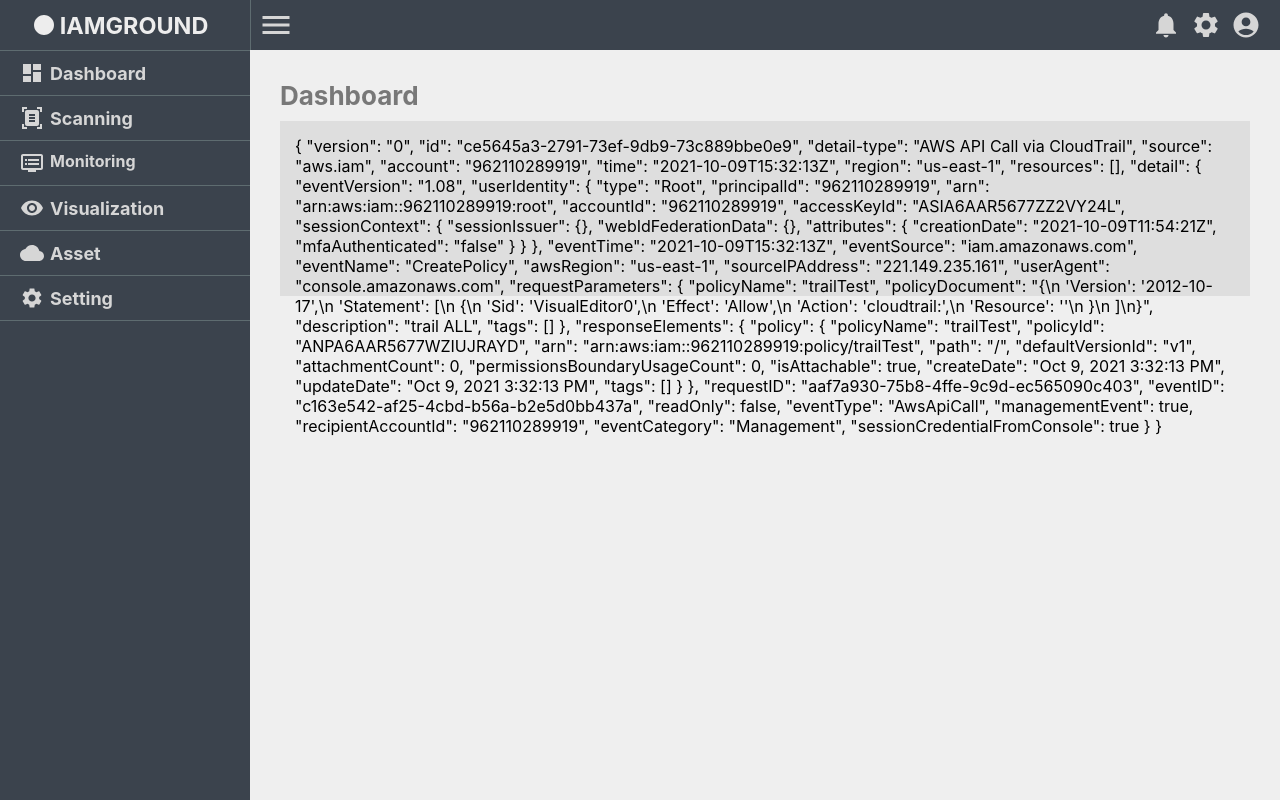
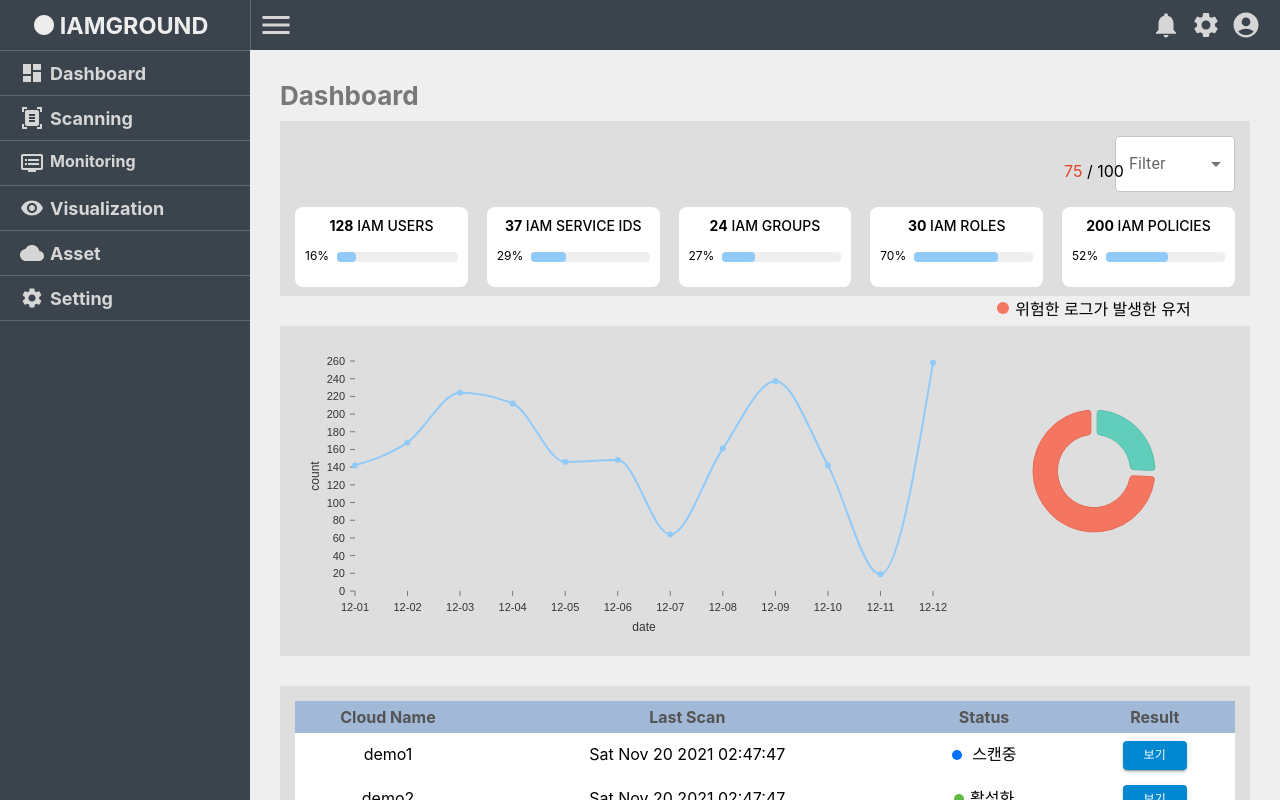
Before and after one commit to shunn2/iamground_front, a React (Create React App) app: page / in a window 1280 px wide. Built offline with nearby package versions, Linux system fonts and the light colour scheme.

Commit message:
2nd presentation

```diff
--- a/src/routes/Home.js
+++ b/src/routes/Home.js
@@ -1,74 +1,74 @@
 import React, { useMemo } from "react";
-import InputLabel from '@mui/material/InputLabel';
-import MenuItem from '@mui/material/MenuItem';
-import FormControl from '@mui/material/FormControl';
-import Select from '@mui/material/Select';
-import { ResponsiveLine } from '@nivo/line'
-import { ResponsivePie } from '@nivo/pie'
+import InputLabel from "@mui/material/InputLabel";
+import MenuItem from "@mui/material/MenuItem";
+import FormControl from "@mui/material/FormControl";
+import Select from "@mui/material/Select";
+import { ResponsiveLine } from "@nivo/line";
+import { ResponsivePie } from "@nivo/pie";
 import Table from "../components/module/homeTable";
 
-function Home () {
-  const [age, setAge] = React.useState('');
+function Home() {
+  const [age, setAge] = React.useState("");
 
   const handleChange = (event) => {
     setAge(event.target.value);
   };
   const data = [
     {
-      "id": "korea",
-      "color": "#90CAF9",
-      "data": [
+      id: "korea",
+      color: "#90CAF9",
+      data: [
         {
-          "x": "12-01",
-          "y": 142
+          x: "12-01",
+          y: 142,
         },
         {
-          "x": "12-02",
-          "y": 168
+          x: "12-02",
+          y: 168,
         },
         {
-          "x": "12-03",
-          "y": 224
+          x: "12-03",
+          y: 224,
         },
         {
-          "x": "12-04",
-          "y": 212
+          x: "12-04",
+          y: 212,
         },
         {
-          "x": "12-05",
-          "y": 146
+          x: "12-05",
+          y: 146,
         },
         {
-          "x": "12-06",
-          "y": 148
+          x: "12-06",
+          y: 148,
         },
         {
-          "x": "12-07",
-          "y": 64
+          x: "12-07",
+          y: 64,
         },
         {
-          "x": "12-08",
-          "y": 161
+          x: "12-08",
+          y: 161,
         },
         {
-          "x": "12-09",
-          "y": 237
+          x: "12-09",
+          y: 237,
         },
         {
-          "x": "12-10",
-          "y": 142
+          x: "12-10",
+          y: 142,
         },
         {
-          "x": "12-11",
-          "y": 19
+          x: "12-11",
+          y: 19,
         },
         {
-          "x": "12-12",
-          "y": 258
-        }
-      ]
+          x: "12-12",
+          y: 258,
         },
-  ]
+      ],
+    },
+  ];
 
   const MyResponsiveLine = ({ data /* see data tab */ }) => (
     <ResponsiveLine
@@ -76,46 +76,46 @@ function Home () {
       curve="monotoneX"
       colors="#90CAF9"
       margin={{ top: 20, right: 20, bottom: 50, left: 60 }}
-            yScale={{ type: 'linear', min: 'auto', max: 'auto', stacked: true, reverse: false }}
+      yScale={{ type: "linear", min: "auto", max: "auto", stacked: true, reverse: false }}
       yFormat=" >-.2f"
       axisTop={null}
       axisRight={null}
       axisBottom={{
-                orient: 'bottom',
+        orient: "bottom",
         tickSize: 5,
         tickPadding: 5,
         tickRotation: 0,
-                legend: 'date',
+        legend: "date",
         legendOffset: 36,
-                legendPosition: 'middle'
+        legendPosition: "middle",
       }}
       axisLeft={{
-                orient: 'left',
+        orient: "left",
         tickSize: 5,
         tickPadding: 5,
         tickRotation: 0,
-                legend: 'count',
+        legend: "count",
         legendOffset: -40,
-                legendPosition: 'middle'
+        legendPosition: "middle",
       }}
       useMesh={true}
     />
-    )
+  );
 
   const pieData = [
     {
-        "id": "안전한 유저",
-        "label": "안전한 유저",
-        "value": 25,
-        "color": "#61CDBB"
+      id: "안전한 유저",
+      label: "안전한 유저",
+      value: 25,
+      color: "#61CDBB",
     },
     {
-        "id": "위험한 로그가 발생한 유저",
-        "label": "위험한 로그가 발생한 유저",
-        "value": 75,
-        "color": "#F47560"
-      }
-    ]
+      id: "위험한 로그가 발생한 유저",
+      label: "위험한 로그가 발생한 유저",
+      value: 75,
+      color: "#F47560",
+    },
+  ];
 
   const MyResponsivePie = ({ data /* see data tab */ }) => (
     <ResponsivePie
@@ -127,47 +127,47 @@ function Home () {
       activeOuterRadiusOffset={8}
       borderWidth={1}
       colors={(pie) => pieData.find((v) => v.id === pie.id).color}
-          borderColor={{ from: 'color', modifiers: [ [ 'darker', 0.2 ] ] }}
+      borderColor={{ from: "color", modifiers: [["darker", 0.2]] }}
       arcLinkLabelsSkipAngle={10}
       arcLinkLabelsTextColor="#DEDEDE"
       arcLinkLabelsThickness={0}
-          arcLinkLabelsColor={{ from: 'color' }}
+      arcLinkLabelsColor={{ from: "color" }}
       arcLabelsSkipAngle={10}
       arcLabelsTextColor={(pie) => pieData.find((v) => v.id === pie.id).color}
       defs={[
         {
-                  id: 'dots',
-                  background: 'inherit',
-                  color: '#F47560',
+          id: "dots",
+          background: "inherit",
+          color: "#F47560",
           size: 4,
           padding: 1,
-                  stagger: true
+          stagger: true,
         },
         {
-                  id: 'lines',
-                  background: 'inherit',
-                  color: '#61CDBB',
+          id: "lines",
+          background: "inherit",
+          color: "#61CDBB",
           rotation: -45,
           lineWidth: 6,
-                  spacing: 10
-              }
+          spacing: 10,
+        },
       ]}
       fill={[
         {
           match: {
-                      id: 'hack'
+            id: "hack",
           },
-                  id: 'dots'
+          id: "dots",
         },
         {
           match: {
-                      id: 'c'
+            id: "c",
           },
-                  id: 'lines'
-              }
+          id: "lines",
+        },
       ]}
     />
-  )
+  );
 
   const columns = useMemo(
     () => [
@@ -191,7 +191,8 @@ function Home () {
     []
   );
 
-  const data_table = [{
+  const data_table = [
+    {
       cloudName: "demo1",
       lastScanTime: "Sat Nov 20 2021 02:47:47",
       status: "스캔중",
@@ -220,80 +221,179 @@ function Home () {
       lastScanTime: "Sat Nov 20 2021 02:47:47",
       status: "활성화",
       result: "result",
-  }]
+    },
+  ];
 
   return (
     <>
-      <h1 style={{ color: "#787878",margin:'0px 0px 10px 0px', fontSize:'26px' }}>Dashboard</h1>
-      <div
-        style={{width:'calc(100% - 30px)', height:'145px', backgroundColor:'#dedede', padding:'15px', marginBottom:'30px'}}
-      >
-        {JSON.stringify({
-  "version": "0",
-  "id": "ce5645a3-2791-73ef-9db9-73c889bbe0e9",
+      <h1 style={{ color: "#787878", margin: "0px 0px 10px 0px", fontSize: "26px" }}>Dashboard</h1>
+      <div style={{ width: "calc(100% - 30px)", height: "145px", backgroundColor: "#dedede", padding: "15px", marginBottom: "30px" }}>
+        <div style={{ display: "flex", justifyContent: "flex-end" }}>
+          <div style={{ width: "120px", backgroundColor: "#ffffff", borderRadius: "4px" }}>
+            <FormControl fullWidth>
+              <InputLabel id="demo-simple-select-label">Filter</InputLabel>
+              <Select labelId="demo-simple-select-label" id="demo-simple-select" value={age} label="Age" onChange={handleChange}>
+                <MenuItem value={10}>ALL</MenuItem>
+                <MenuItem value={20}>Twenty</MenuItem>
+                <MenuItem value={30}>Thirty</MenuItem>
+              </Select>
+            </FormControl>
+          </div>
+        </div>
+
+        <div style={{ display: "flex", gap: "0px 2%", marginTop: "15px" }}>
+          <div style={{ width: "calc(18.4% - 20px)", height: "60px", backgroundColor: "#ffffff", borderRadius: "8px", padding: "10px" }}>
+            <div style={{ textAlign: "center", fontSize: "14px", fontWeight: "500", height: "19px" }}>
+              <span style={{ fontWeight: "bold" }}>128</span> IAM USERS
+            </div>
+            <div style={{ height: "41px", display: "flex", alignItems: "center" }}>
+              <div style={{ marginRight: "8px", marginBottom: "2px", fontSize: "12px" }}>16%</div>
+              <div style={{ width: "100%", height: "10px", backgroundColor: "#EFEFEF", borderRadius: "4px" }}>
+                <div style={{ width: "16%", height: "10px", backgroundColor: "#90CAF9", borderRadius: "4px" }}></div>
+              </div>
+            </div>
+          </div>
+
+          <div style={{ width: "calc(18.4% - 20px)", height: "60px", backgroundColor: "#ffffff", borderRadius: "8px", padding: "10px" }}>
+            <div style={{ textAlign: "center", fontSize: "14px", fontWeight: "500", height: "19px" }}>
+              <span style={{ fontWeight: "bold" }}>37</span> IAM SERVICE IDS
+            </div>
+            <div style={{ height: "41px", display: "flex", alignItems: "center" }}>
+              <div style={{ marginRight: "8px", marginBottom: "2px", fontSize: "12px" }}>29%</div>
+              <div style={{ width: "100%", height: "10px", backgroundColor: "#EFEFEF", borderRadius: "4px" }}>
+                <div style={{ width: "29%", height: "10px", backgroundColor: "#90CAF9", borderRadius: "4px" }}></div>
+              </div>
+            </div>
+          </div>
+
+          <div style={{ width: "calc(18.4% - 20px)", height: "60px", backgroundColor: "#ffffff", borderRadius: "8px", padding: "10px" }}>
+            <div style={{ textAlign: "center", fontSize: "14px", fontWeight: "500", height: "19px" }}>
+              <span style={{ fontWeight: "bold" }}>24</span> IAM GROUPS
+            </div>
+            <div style={{ height: "41px", display: "flex", alignItems: "center" }}>
+              <div style={{ marginRight: "8px", marginBottom: "2px", fontSize: "12px" }}>27%</div>
+              <div style={{ width: "100%", height: "10px", backgroundColor: "#EFEFEF", borderRadius: "4px" }}>
+                <div style={{ width: "27%", height: "10px", backgroundColor: "#90CAF9", borderRadius: "4px" }}></div>
+              </div>
+            </div>
+          </div>
+
+          <div style={{ width: "calc(18.4% - 20px)", height: "60px", backgroundColor: "#ffffff", borderRadius: "8px", padding: "10px" }}>
+            <div style={{ textAlign: "center", fontSize: "14px", fontWeight: "500", height: "19px" }}>
+              <span style={{ fontWeight: "bold" }}>30</span> IAM ROLES
+            </div>
+            <div style={{ height: "41px", display: "flex", alignItems: "center" }}>
+              <div style={{ marginRight: "8px", marginBottom: "2px", fontSize: "12px" }}>70%</div>
+              <div style={{ width: "100%", height: "10px", backgroundColor: "#EFEFEF", borderRadius: "4px" }}>
+                <div style={{ width: "70%", height: "10px", backgroundColor: "#90CAF9", borderRadius: "4px" }}></div>
+              </div>
+            </div>
+          </div>
+
+          <div style={{ width: "calc(18.4% - 20px)", height: "60px", backgroundColor: "#ffffff", borderRadius: "8px", padding: "10px" }}>
+            <div style={{ textAlign: "center", fontSize: "14px", fontWeight: "500", height: "19px" }}>
+              <span style={{ fontWeight: "bold" }}>200</span> IAM POLICIES
+            </div>
+            <div style={{ height: "41px", display: "flex", alignItems: "center" }}>
+              <div style={{ marginRight: "8px", marginBottom: "2px", fontSize: "12px" }}>52%</div>
+              <div style={{ width: "100%", height: "10px", backgroundColor: "#EFEFEF", borderRadius: "4px" }}>
+                <div style={{ width: "52%", height: "10px", backgroundColor: "#90CAF9", borderRadius: "4px" }}></div>
+              </div>
+            </div>
+          </div>
+          {/* {JSON.stringify(
+            {
+              version: "0",
+              id: "ce5645a3-2791-73ef-9db9-73c889bbe0e9",
               "detail-type": "AWS API Call via CloudTrail",
-  "source": "aws.iam",
-  "account": "962110289919",
-  "time": "2021-10-09T15:32:13Z",
-  "region": "us-east-1",
-  "resources": [],
-  "detail": {
-    "eventVersion": "1.08",
-    "userIdentity": {
-      "type": "Root",
-      "principalId": "962110289919",
-      "arn": "arn:aws:iam::962110289919:root",
-      "accountId": "962110289919",
-      "accessKeyId": "ASIA6AAR5677ZZ2VY24L",
-      "sessionContext": {
-        "sessionIssuer": {},
-        "webIdFederationData": {},
-        "attributes": {
-          "creationDate": "2021-10-09T11:54:21Z",
-          "mfaAuthenticated": "false"
-        }
-      }
+              source: "aws.iam",
+              account: "962110289919",
+              time: "2021-10-09T15:32:13Z",
+              region: "us-east-1",
+              resources: [],
+              detail: {
+                eventVersion: "1.08",
+                userIdentity: {
+                  type: "Root",
+                  principalId: "962110289919",
+                  arn: "arn:aws:iam::962110289919:root",
+                  accountId: "962110289919",
+                  accessKeyId: "ASIA6AAR5677ZZ2VY24L",
+                  sessionContext: {
+                    sessionIssuer: {},
+                    webIdFederationData: {},
+                    attributes: {
+                      creationDate: "2021-10-09T11:54:21Z",
+                      mfaAuthenticated: "false",
                     },
-    "eventTime": "2021-10-09T15:32:13Z",
-    "eventSource": "iam.amazonaws.com",
-    "eventName": "CreatePolicy",
-    "awsRegion": "us-east-1",
-    "sourceIPAddress": "221.149.235.161",
-    "userAgent": "console.amazonaws.com",
-    "requestParameters": {
-      "policyName": "trailTest",
-      "policyDocument": "{\n    'Version': '2012-10-17',\n    'Statement': [\n        {\n            'Sid': 'VisualEditor0',\n            'Effect': 'Allow',\n            'Action': 'cloudtrail:',\n            'Resource': ''\n        }\n    ]\n}",
-      "description": "trail ALL",
-      "tags": []
                   },
-    "responseElements": {
-      "policy": {
-        "policyName": "trailTest",
-        "policyId": "ANPA6AAR5677WZIUJRAYD",
-        "arn": "arn:aws:iam::962110289919:policy/trailTest",
-        "path": "/",
-        "defaultVersionId": "v1",
-        "attachmentCount": 0,
-        "permissionsBoundaryUsageCount": 0,
-        "isAttachable": true,
-        "createDate": "Oct 9, 2021 3:32:13 PM",
-        "updateDate": "Oct 9, 2021 3:32:13 PM",
-        "tags": []
-      }
                 },
-    "requestID": "aaf7a930-75b8-4ffe-9c9d-ec565090c403",
-    "eventID": "c163e542-af25-4cbd-b56a-b2e5d0bb437a",
-    "readOnly": false,
-    "eventType": "AwsApiCall",
-    "managementEvent": true,
-    "recipientAccountId": "962110289919",
-    "eventCategory": "Management",
-    "sessionCredentialFromConsole": true
-  }
-}, null, 4)}
+                eventTime: "2021-10-09T15:32:13Z",
+                eventSource: "iam.amazonaws.com",
+                eventName: "CreatePolicy",
+                awsRegion: "us-east-1",
+                sourceIPAddress: "221.149.235.161",
+                userAgent: "console.amazonaws.com",
+                requestParameters: {
+                  policyName: "trailTest",
+                  policyDocument:
+                    "{\n    'Version': '2012-10-17',\n    'Statement': [\n        {\n            'Sid': 'VisualEditor0',\n            'Effect': 'Allow',\n            'Action': 'cloudtrail:',\n            'Resource': ''\n        }\n    ]\n}",
+                  description: "trail ALL",
+                  tags: [],
+                },
+                responseElements: {
+                  policy: {
+                    policyName: "trailTest",
+                    policyId: "ANPA6AAR5677WZIUJRAYD",
+                    arn: "arn:aws:iam::962110289919:policy/trailTest",
+                    path: "/",
+                    defaultVersionId: "v1",
+                    attachmentCount: 0,
+                    permissionsBoundaryUsageCount: 0,
+                    isAttachable: true,
+                    createDate: "Oct 9, 2021 3:32:13 PM",
+                    updateDate: "Oct 9, 2021 3:32:13 PM",
+                    tags: [],
+                  },
+                },
+                requestID: "aaf7a930-75b8-4ffe-9c9d-ec565090c403",
+                eventID: "c163e542-af25-4cbd-b56a-b2e5d0bb437a",
+                readOnly: false,
+                eventType: "AwsApiCall",
+                managementEvent: true,
+                recipientAccountId: "962110289919",
+                eventCategory: "Management",
+                sessionCredentialFromConsole: true,
+              },
+            },
+            null,
+            4
+          )} */}
+        </div>
+      </div>
+
+      <div style={{ width: "calc(100% - 30px)", height: "300px", backgroundColor: "#dedede", padding: "15px", display: "flex", marginBottom: "30px" }}>
+        <div style={{ width: "70%", height: "100%" }}>
+          <MyResponsiveLine data={data} />
+        </div>
+
+        <div style={{ width: "30%", height: "100%" }}>
+          <MyResponsivePie data={pieData} />
+          <div style={{ position: "relative", textAlign: "center", bottom: "180px" }}>
+            <span style={{ color: "#e0452b" }}>75</span> / 100
+          </div>
+          <div style={{ display: "flex", alignItems: "center", justifyContent: "center", marginTop: "-65px" }}>
+            <div style={{ width: "12px", height: "12px", borderRadius: "16px", backgroundColor: "#F47560", marginRight: "6px" }} />
+            <div>위험한 로그가 발생한 유저</div>
+          </div>
+        </div>
+      </div>
+
+      <div style={{ width: "calc(100% - 30px)", height: "260px", backgroundColor: "#dedede", padding: "15px", display: "flex" }}>
+        <Table type="monitoring" columns={columns} data={data_table} />
       </div>
     </>
   );
-};
+}
 
 export default Home;
--- a/src/routes/MonitoringUserLog.js
+++ b/src/routes/MonitoringUserLog.js
@@ -6,10 +6,10 @@ import Table from "../components/module/Table";
 import { Link, useLocation } from "react-router-dom";
 import { Personbutton, Groupbutton } from "../style/Icons";
 import Button from "@mui/material/Button";
-import moment from 'moment'
+import moment from "moment";
 
 export function getTime(time) {
-  return moment(time).format('YYYY-MM-DD HH:mm:ss')
+  return moment(time).format("YYYY-MM-DD HH:mm:ss");
 }
 
 faker.seed(100);
@@ -212,7 +212,7 @@ const MonitoringUserLog = ({ group, user, poweruser }) => {
       </div>
       <Div>
         <div style={{ paddingTop: "40px" }}>
-          <Table columns={columns} data={data} />
+          <Table columns={columns} data={data} type="monitoring" />
         </div>
       </Div>
     </>
```
Also changed, not shown: src/components/module/Table.js (+7 -5 lines), 1 other file (tests, documents, lock files or other folders). Lines whose indentation alone changed are shown as unchanged.
